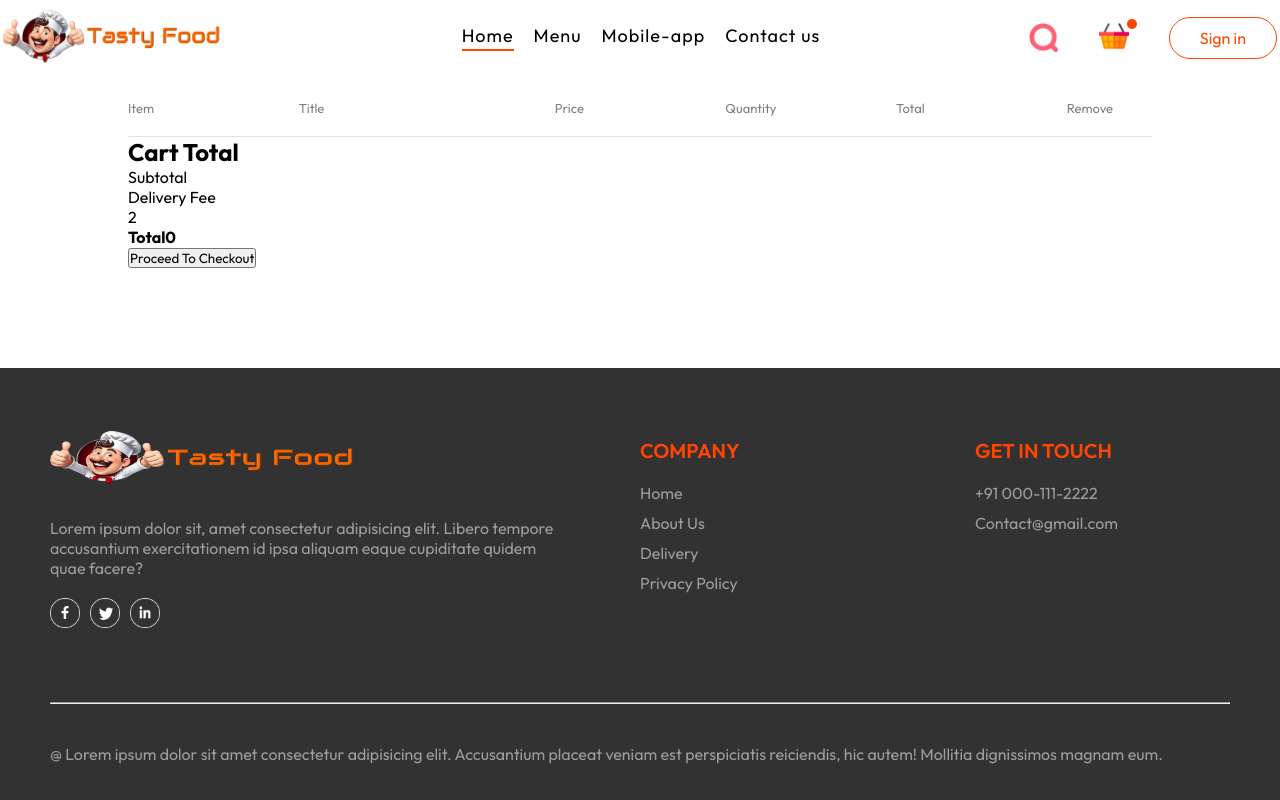
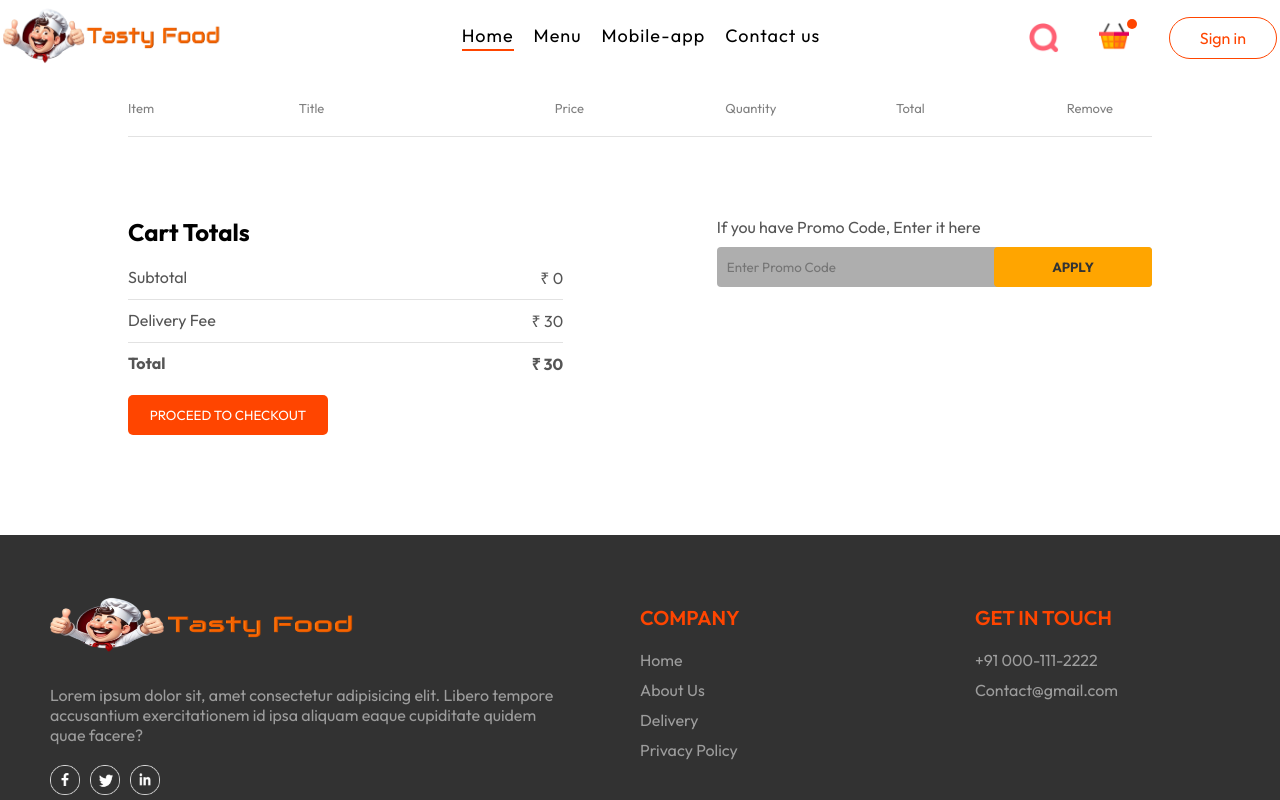
Before and after one commit to uttam9721/Restaurant, a React (Vite) app in the folder Frontend/: page /cart in a window 1280 px wide. Shown: the top 800 px of the page. Built offline with nearby package versions, Linux system fonts and the light colour scheme.

Commit message:
cart done

```diff
--- a/Frontend/src/components/FoodItem/FoodItem.jsx
+++ b/Frontend/src/components/FoodItem/FoodItem.jsx
@@ -32,7 +32,7 @@ const FoodItem = ({ id, name, price, description, image }) => {
           <img src={assets.rating_starts} alt="" />
         </div>
         <p className="food-item-desc">{description}</p>
-        <p className="food-item-price">₹{price}</p>
+        <p className="food-item-price">₹1{price}</p>
       </div>
     </div>
   );
--- a/Frontend/src/context/storeContext.jsx
+++ b/Frontend/src/context/storeContext.jsx
@@ -69,9 +69,17 @@ const StoreContextProvider = (props) => {
     });
   };
 
-  useEffect(() => {
-    console.log(cartItems);
-  }, [cartItems]);
+  const getTotalCartAmount=()=>{
+    let totalAmount = 0;
+    for(const item in cartItems){
+      if(cartItems[item]>0){
+        // totalAmount += food_list[item].price * cartItems[item];
+        let itemInfo = food_list.find((product)=>product._id===item)
+        totalAmount += itemInfo.price * cartItems[item];
+      }
+    }
+    return totalAmount;
+  }
 
   const contextValue = {
     food_list,
@@ -79,6 +87,7 @@ const StoreContextProvider = (props) => {
     setCartItems,
     addToCart,
     removeFromCart,
+    getTotalCartAmount
   };
 
   return (
--- a/Frontend/src/pages/Cart/Cart.css
+++ b/Frontend/src/pages/Cart/Cart.css
@@ -25,7 +25,91 @@
     border: none;
 }
 
-.cart-items-item .cross {
+.cart-items-item .cross{
     width: 14px;
     cursor: pointer;
 }
+.cart-bottom{
+    margin-top: 80px;
+    display: flex;
+    justify-content: space-between;
+    gap: max(12vw, 20px);
+  }
+
+  .cart-total{
+    flex: 1;
+    display: flex;
+    flex-direction: column;
+    gap: 20px;
+  }
+
+  .cart-total-details{
+    display: flex;
+    justify-content: space-between;
+    color: #555;
+  }
+
+  .cart-total hr{
+    margin: 10px 0px;
+  }
+
+  .cart-total button{
+    border: none;
+    color: #fff;
+    background-color: orangered;
+    width: max(15vw, 200px);
+    padding: 12px 0px;
+    border-radius: 5px;
+    cursor: pointer;
+    transition: 0.3s ease;
+  }
+  .cart-promocode{
+    flex:1;
+  }
+
+  .cart-promocode p{
+    color: #555;
+  }
+  .cart-promocode-input{
+    margin-top: 10px;
+    display: flex;
+    justify-content: space-between;
+    align-items: center;
+    background-color: #aeaeae;
+    border-radius: 4px;
+  }
+  .cart-promocode-input input{
+    padding-left: 10px;
+    background: transparent;
+    border: none;
+    outline: none;
+  }
+  .cart-promocode-input button{
+    width: max(10vw,158px);
+    padding: 12px 5px;
+    font-weight: bold;
+    background-color: orange;
+    border: none;
+    color: #333;
+    border-radius: 4px;
+    cursor: pointer;
+    transition: 0.3s;
+    &:hover{
+      background-color:beige;
+      color: #555;
+    }
+
+  }
+
+.cart-total button:hover{
+    background-color: rgb(237, 196, 13);
+  }
+  @media(max-width:750px){
+    .cart-bottom{
+      flex-direction: column-reverse;
+    }
+    .cart-promocode{
+      justify-content: start;
+    }
+
+  }
--- a/Frontend/src/pages/Cart/Cart.jsx
+++ b/Frontend/src/pages/Cart/Cart.jsx
@@ -4,7 +4,7 @@ import { StoreContext } from '../../context/StoreContext';
 import { assets, food_list } from '../../assets/assets';
 const Card = () => {
 
-  const { cartItems, food_list, removeFromCart } = useContext(StoreContext);
+  const { cartItems, food_list, removeFromCart,getTotalCartAmount } = useContext(StoreContext);
 
   return (
 
@@ -39,23 +39,38 @@ const Card = () => {
          }
         })}
       </div>
-      <div className="cart-botton">
-        <h2>Cart Total</h2>
+      <div className="cart-bottom">
+  <div className="cart-total">
+    <h2>Cart Totals</h2>
     <div>
       <div className="cart-total-details">
         <p>Subtotal</p>
+        <p>₹ {getTotalCartAmount()}</p>
       </div>
+      <hr />
       <div className="cart-total-details">
         <p>Delivery Fee</p>
-            <p>{2}</p>
+        <p>₹ { 30}</p>
       </div>
+      <hr />
       <div className="cart-total-details">
         <b>Total</b>
-            <b>{0}</b>
+        <b>₹ {getTotalCartAmount()+30}</b>
       </div>
     </div>
-          <button>Proceed To Checkout</button>
+    <button>PROCEED TO CHECKOUT</button>
   </div>
+  <div className="cart-promocode">
+    <div>
+      <p>If you have Promo Code, Enter it here</p>
+      <div className="cart-promocode-input">
+        <input type="text" placeholder="Enter Promo Code" />
+        <button>APPLY</button>
+      </div>
+    </div>
+  </div>
+</div>
+
     </div>
   )
 }
```
Lines whose indentation alone changed are shown as unchanged.
